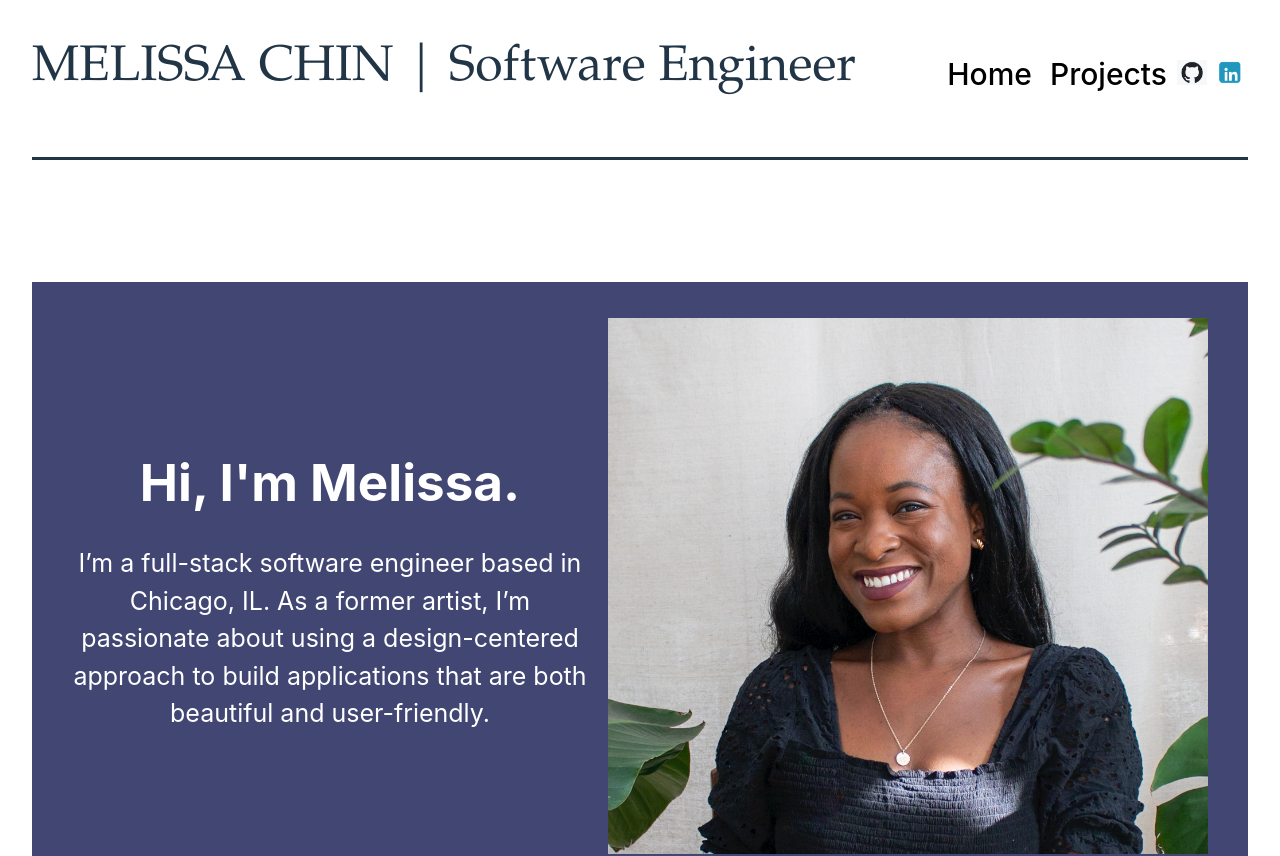
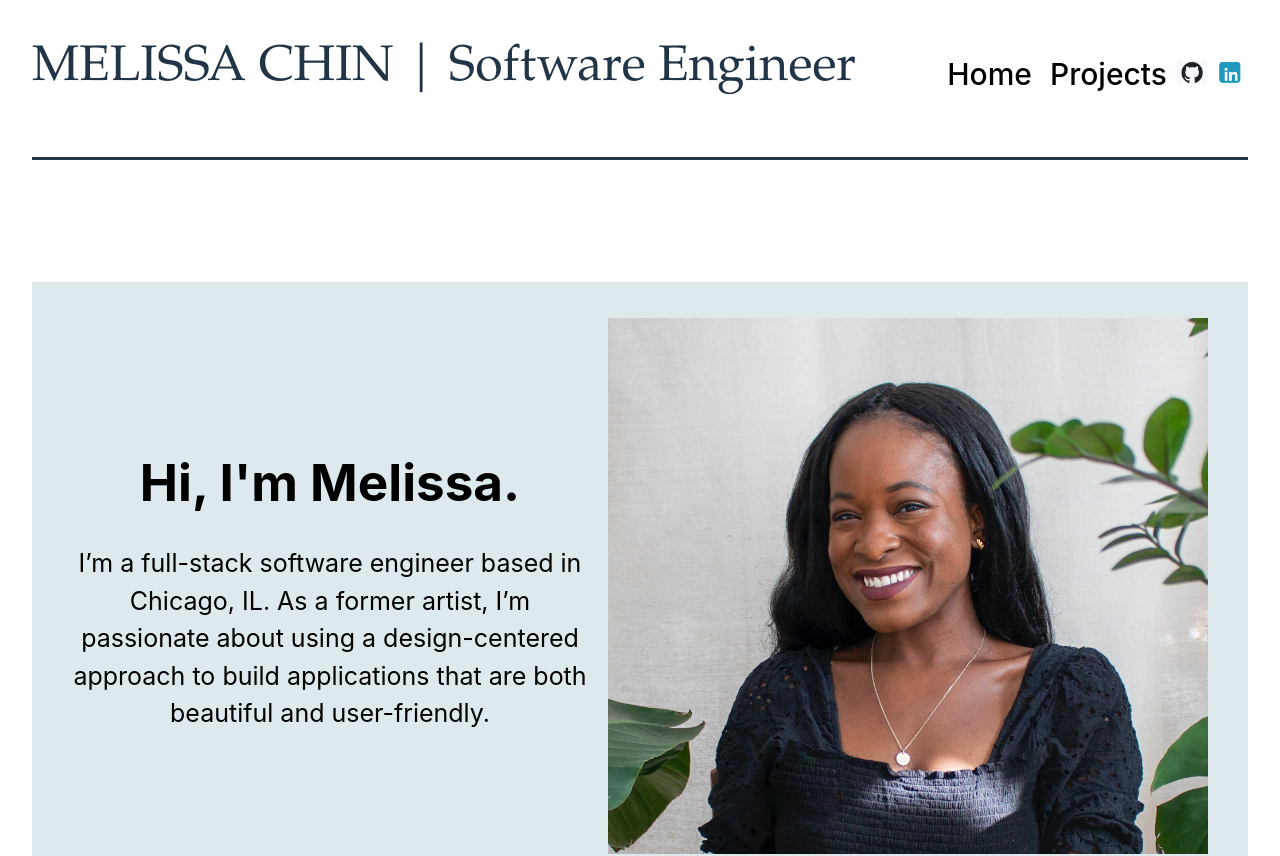
Before and after one commit to mjchin1/PortfolioWebsite, a React (Vite) app in the folder client/: page / in a window 1280 px wide. Shown: the top 856 px of the page. Built offline with nearby package versions, Linux system fonts and the light colour scheme.

Commit message:
changing background color

```diff
--- a/client/src/index.css
+++ b/client/src/index.css
@@ -254,7 +254,8 @@ font-size: 25px;
   background-color: #f5eee9;
   background-color: #f1f0f5;
   background-color: #414673;
-  color: white;
+  background-color: #dde9ed;
+  color: black;
   padding-top: 36px;
   padding-bottom: 30px;
   padding-left: 30px;
```
